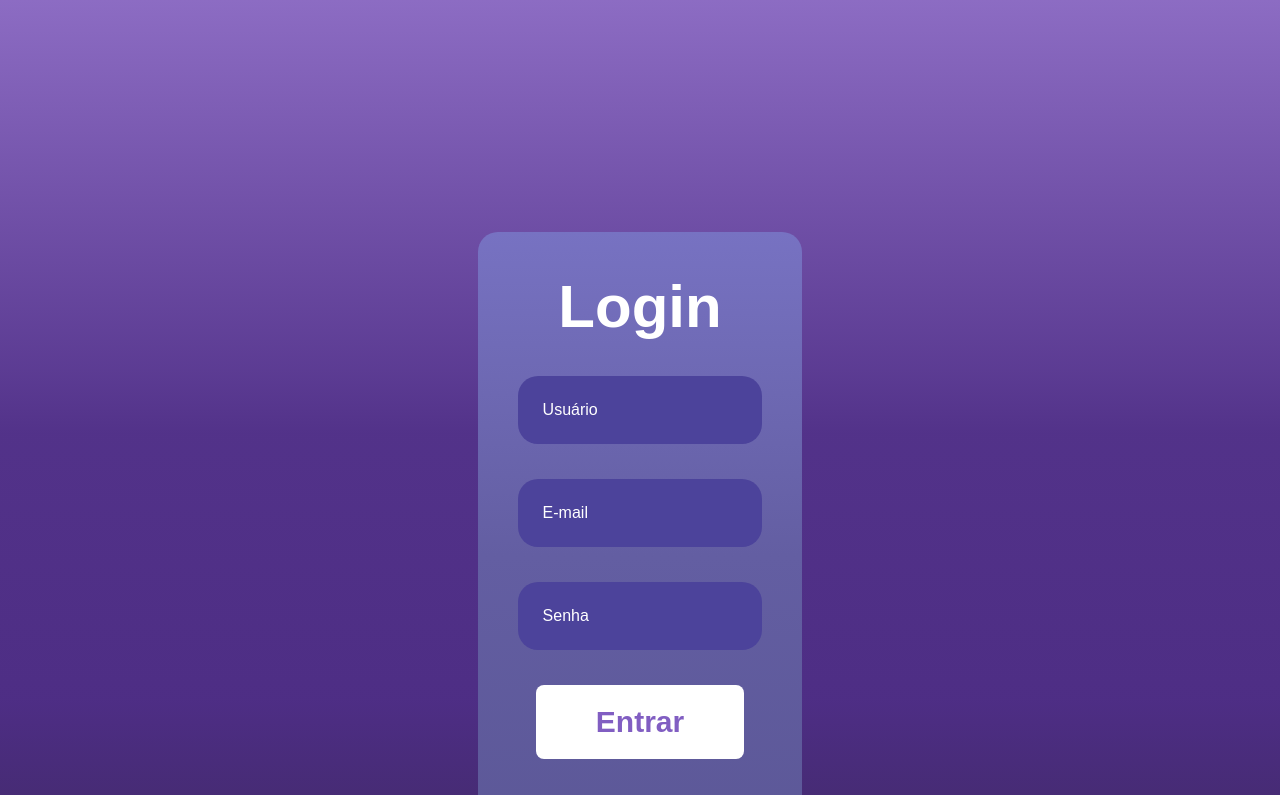
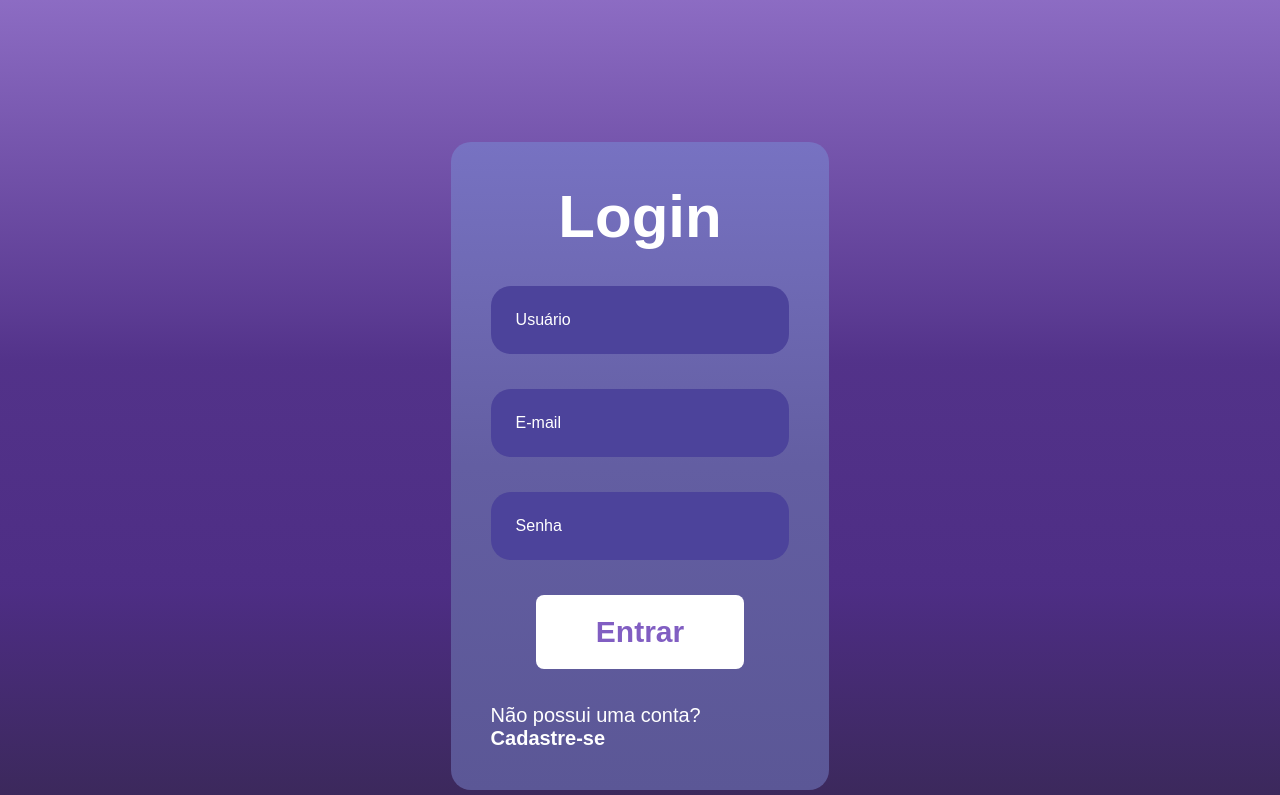
Before and after one commit to yaaasminnscotti/Thekick.com-, a React (Vite) app: page /login in a window 1280 px wide. Shown: the top 795 px of the page. Built offline with nearby package versions, Linux system fonts and the light colour scheme; a web font is replaced by a local one.

Commit message:
Telas login e cadastro corrigidas

```diff
--- a/src/components/Cabeçalho/index.jsx
+++ b/src/components/Cabeçalho/index.jsx
@@ -33,6 +33,7 @@ function Pagina() {
             />
             <img src={Lupa} className={style.lupa} alt="Pesquisar" />
           </div>
+          <input type="text" />
         </form>
 
         <Link to="/" className={style.fonte}>Início</Link>
--- a/src/pages/Cadastro/cadastro.module.css
+++ b/src/pages/Cadastro/cadastro.module.css
@@ -1,5 +1,6 @@
 body,
 html {
+    overflow: hidden;
     background: linear-gradient(to bottom,
      #7B62A7,
      #8E6DC6,
@@ -54,7 +55,7 @@ h2 a:hover {
     align-items: center;
     justify-content: center;
     padding: 70px;
-    height: 100%;
+    height: 706px;
     box-sizing: border-box;
 }
 
--- a/src/pages/Login/login.module.css
+++ b/src/pages/Login/login.module.css
@@ -1,5 +1,6 @@
 body,
 html {
+    overflow: hidden;
     background: linear-gradient(to bottom,
 	rgba(142, 109, 198, 0.9) 0%,
         rgba(77, 45, 132, 0.9) 39%,
@@ -57,8 +58,7 @@ h2 a:hover {
     display: flex;
     align-items: center;
     justify-content: center;
-    padding: 130px;
-    height: 100%;
+    padding: 40px;
     box-sizing: border-box;
 }
 
--- a/src/pages/Perfil/perfil.module.css
+++ b/src/pages/Perfil/perfil.module.css
@@ -1,10 +1,11 @@
 body {
-    padding: 102px;
-background: linear-gradient(to bottom,
+  padding: 102px;
+  background: linear-gradient(to bottom,
 	rgba(142, 109, 198, 0.9) 0%,
         rgba(77, 45, 132, 0.9) 39%,
         rgba(77, 45, 132, 0.9) 63%,
         rgba(48, 38, 65, 0.9) 100%)
+
 };
 .profileContainer{
   background-color: white;
@@ -71,8 +72,6 @@ background: linear-gradient(to bottom,
   display: flex;
   flex-direction: column;
   margin-left: 32%;
-  margin-bottom: 300px;
-  margin-top: 12px;
   background: linear-gradient(to bottom,
      #7772C2 36%,
      #635EA2 48%,
```
Also changed, not shown: 1 other file (tests, documents, lock files or other folders).
